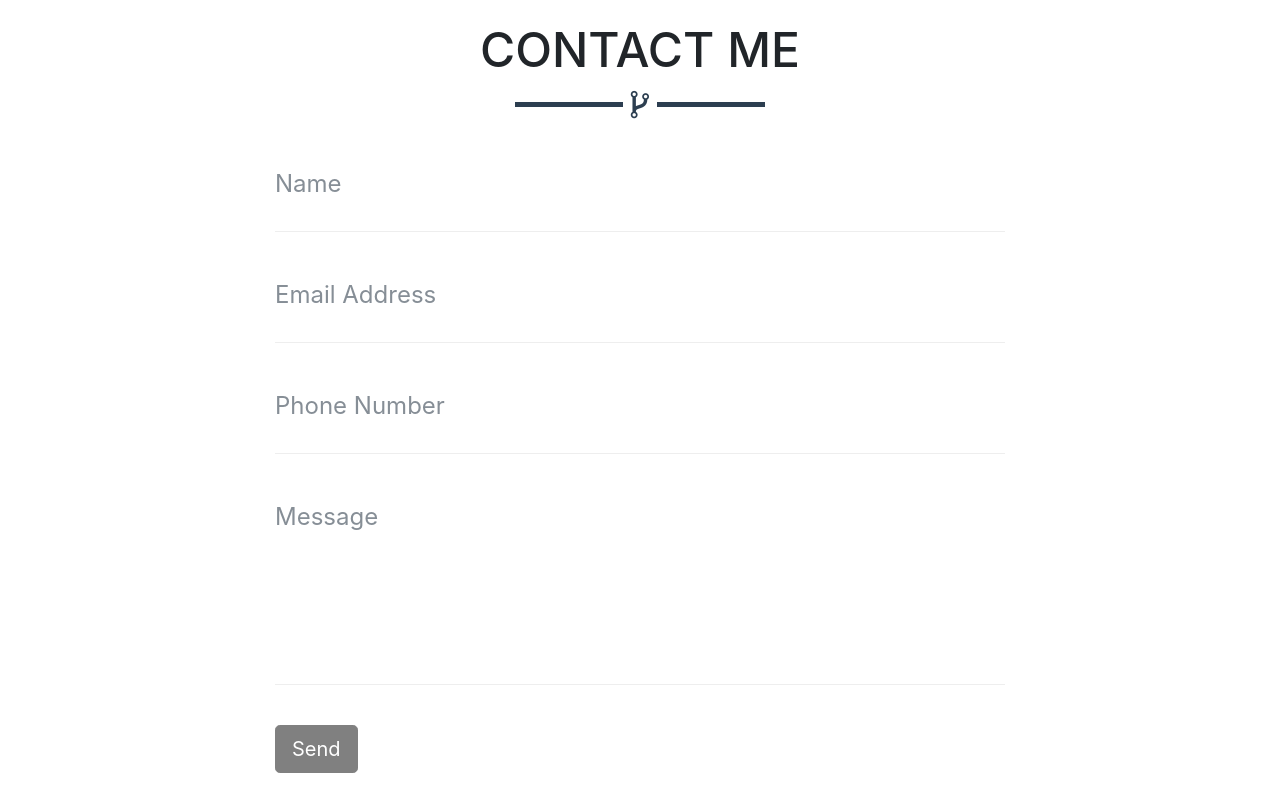
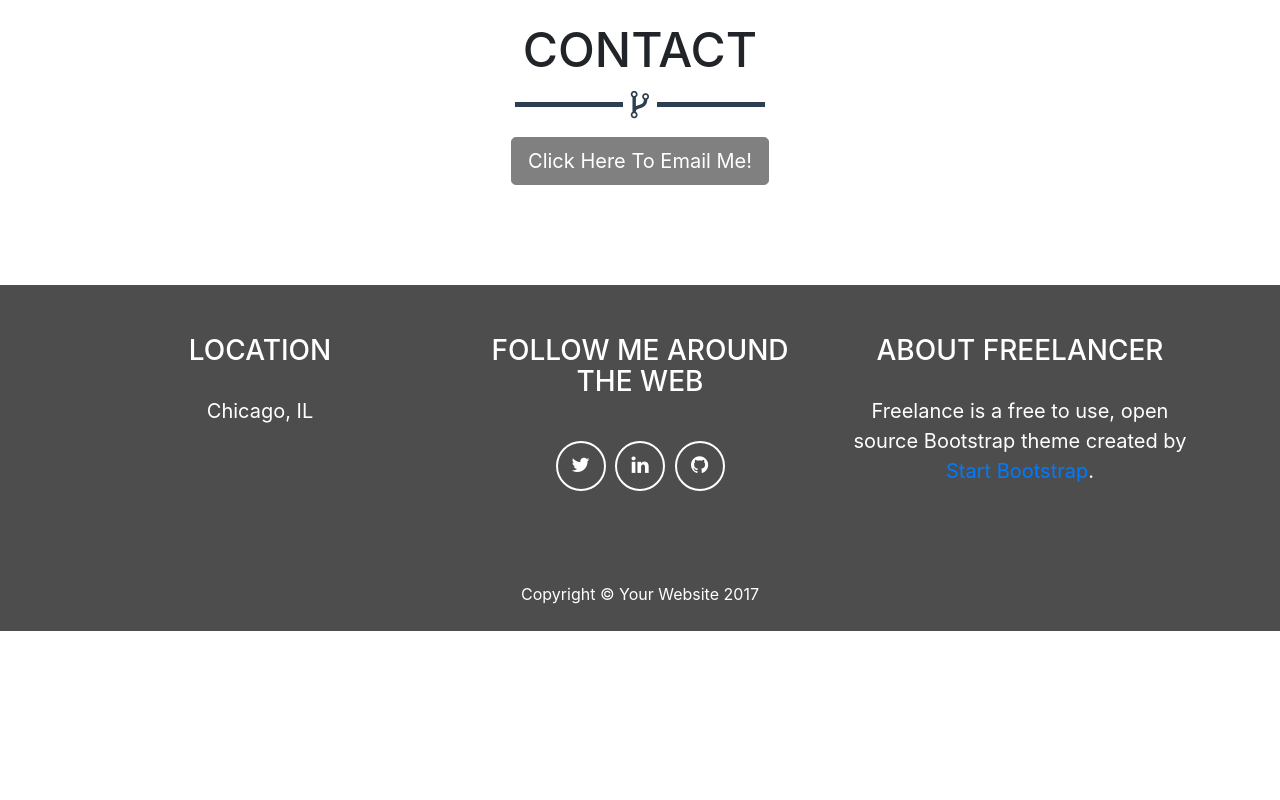
Before and after one commit to agoldh20/agoldh20.github.io, a website with bundled scripts: page index.html in a window 1280 px wide. Shown: the part 1940-2740 px from the top of the page. After the commit the page ends 2571 px from the top, so only its background shows below. Built offline with nearby package versions, Linux system fonts and the light colour scheme.

Commit message:
fixed contact button

```diff
--- a/css/freelancer.css
+++ b/css/freelancer.css
@@ -401,6 +401,14 @@ footer {
     color: #2C3E50;
     background-color: white; }
 
+.btn-center {
+ display: flex;
+ justify-content: center;
+ /*margin: 0 auto 0 auto;*/
+/* margin-left: auto;
+ margin-right: auto;*/
+ /*width: 200px;*/
+}
 .btn-success {
   font-weight: 700;
   color: white;
@@ -453,3 +461,6 @@ footer {
 .btn:active,
 .btn:focus {
   outline: none; }
+
+
+.submit
--- a/index.html
+++ b/index.html
@@ -152,13 +152,13 @@
     <!-- Contact Section -->
     <section id="contact">
       <div class="container">
-        <h2 class="text-center">Contact Me</h2>
+        <h2 class="text-center">Contact</h2>
         <hr class="star-primary">
         <div class="row">
-          <div class="col-lg-8 mx-auto">
+          <div class="col-lg-8 mx-auto row">
             <!-- To configure the contact form email address, go to mail/contact_me.php and update the email address in the PHP file on line 19. -->
             <!-- The form should work on most web servers, but if the form is not working you may need to configure your web server differently. -->
-            <form name="sentMessage" id="contactForm" novalidate>
+            <!-- <form name="sentMessage" id="contactForm" novalidate>
               <div class="control-group">
                 <div class="form-group floating-label-form-group controls">
                   <label>Name</label>
@@ -190,9 +190,9 @@
               <br>
               <div id="success"></div>
               <div class="form-group">
-                <button type="submit" class="btn btn-success btn-lg" id="sendMessageButton">Send</button>
-              </div>
-            </form>
+              </div> -->
+            <!-- </form> -->
+              <a href="mailto:a.goldh20@gmail.com?Subject=Hello,%20I'm%20intestested%20in%20connecting%20with%20you!" class="btn btn-success btn-lg mx-auto col-xs-4">Click Here To Email Me!</a>
           </div>
         </div>
       </div>
```
